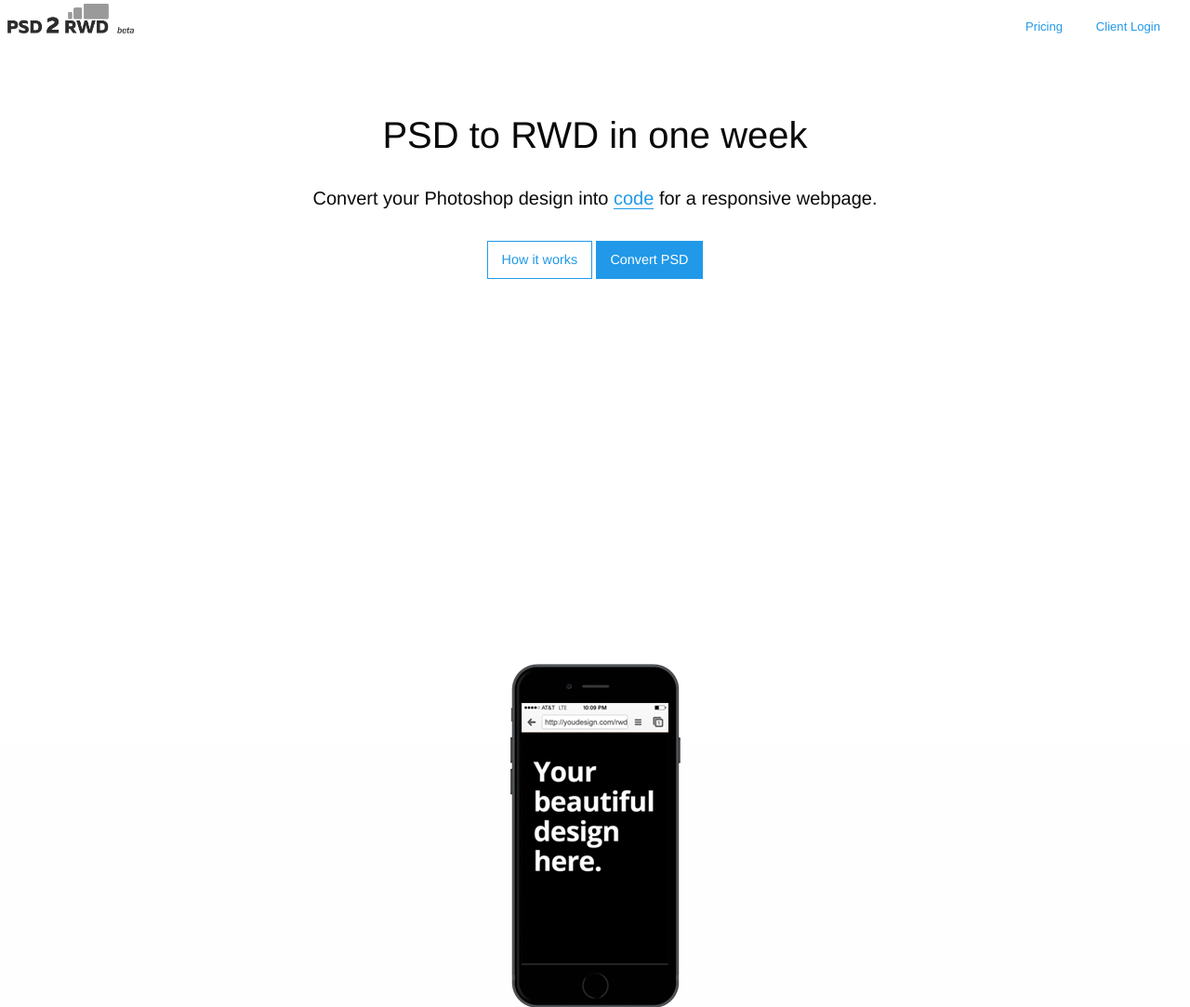
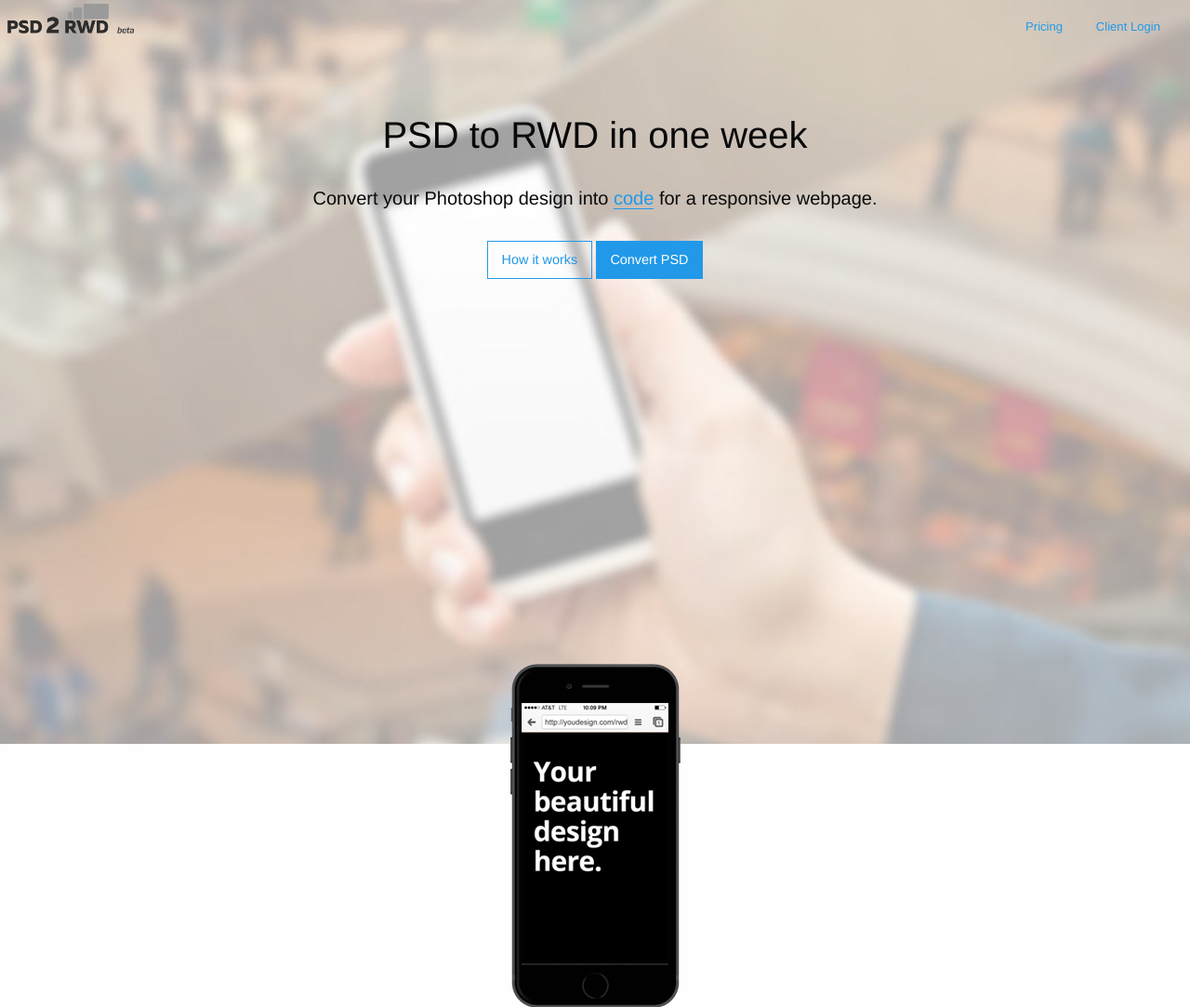
Before and after one commit to cleverbaker/psd2rwd, a PHP site: page / in a window 1280 px wide. Shown: the top 1083 px of the page at 93% size. Run offline with PHP 8.4, Linux system fonts and the light colour scheme.

Commit message:
Add bg image.

```diff
--- a/css/app.css
+++ b/css/app.css
@@ -28,20 +28,26 @@ img {
 
   /* Location of the image */
  /*  background-image: url(../img/green-gradient.png), url(../img/bg.jpg); */
+background-image: url(../img/bg4_17.jpg);
+
 
  /* Background image is centered vertically and horizontally at all times */
-  background-position: center bottom, center center;
+/*  background-position: center bottom, center center;*/
+  background-position: center center;
 
   /*Background image doesn't tile */
-  background-repeat: repeat-x, no-repeat;
+/*  background-repeat: repeat-x, no-repeat;*/
 
-  /* ckground image is fixed in the viewport so that it doesn't move when
+  background-repeat: no-repeat;
+
+  /* Background image is fixed in the viewport so that it doesn't move when
      th content's height is greater than the image's height */
   /*background-attachment: fixed;*/
 
   /* Thiis what makes the background image rescale based
      on the container's size */
-  background-size: auto, cover;
+/*  background-size: auto, cover;*/
+  background-size: cover;
 
   background-color: #fff;
 
```
